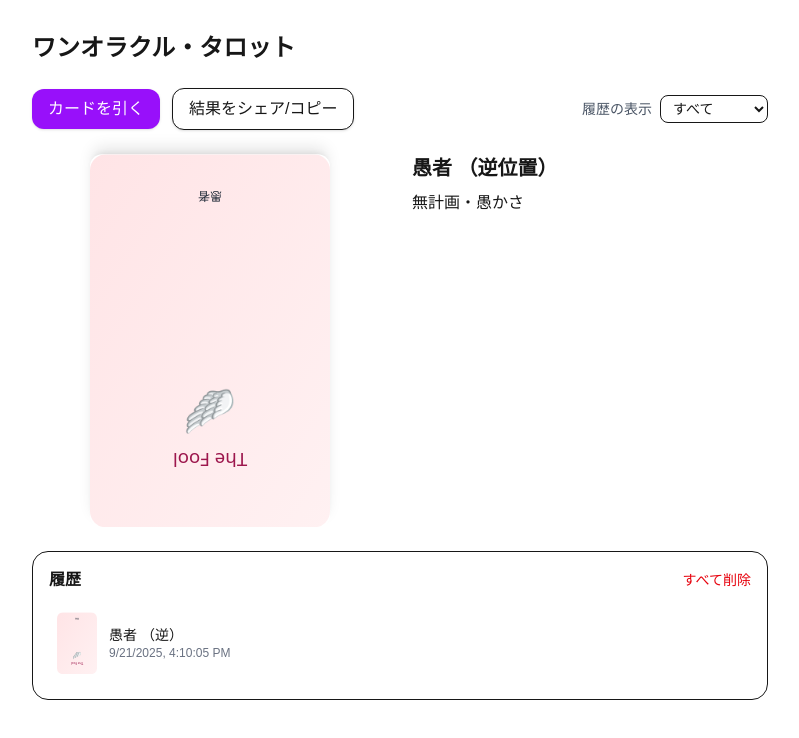
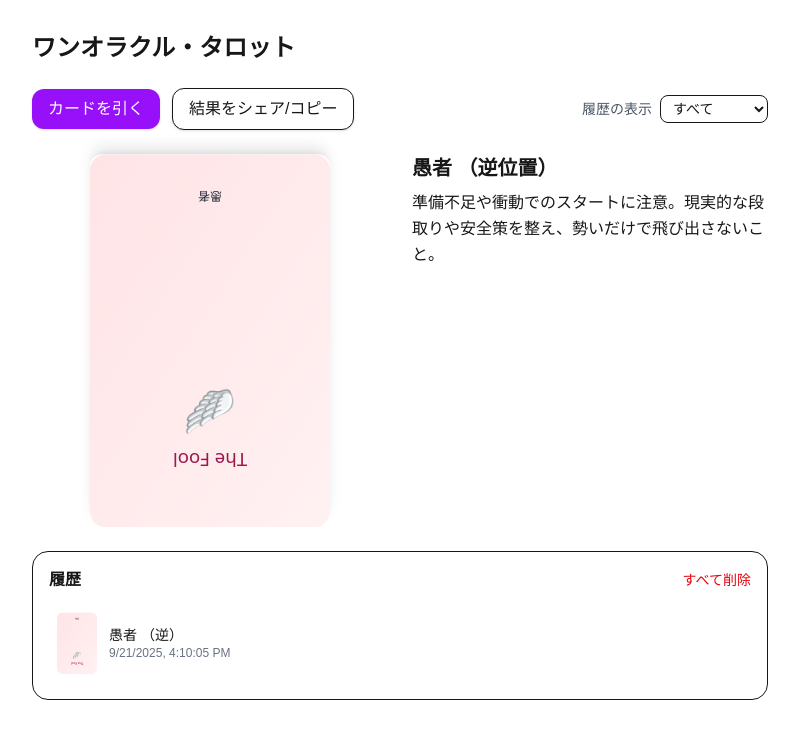
Before and after one commit to coollove0406noa/angelique-tarot, a Next.js app: page / in a window 1280 px wide. Both pictures are taken after a click on the button "カードを引く". Shown: the top 738 px of the page, without its empty margins (240-1039 px from the left). Built offline with nearby package versions, Linux system fonts and the light colour scheme.

Commit message:
Update OneCardTarot2.tsx

```diff
--- a/components/OneCardTarot2.tsx
+++ b/components/OneCardTarot2.tsx
@@ -172,10 +172,13 @@ export default function OneCardTarot2() {
               {current.card.name_jp} {current.isReversed ? "（逆位置）" : "（正位置）"}
             </h2>
             <p className="leading-relaxed">
-              {current.isReversed
-                ? current.card.reversed ?? "（逆位置の説明未設定）"
-                : current.card.upright ?? "（正位置の説明未設定）"}
-            </p>
+  {(
+    current.isReversed
+      ? (current.card.long_reversed ?? current.card.reversed)
+      : (current.card.long_upright ?? current.card.upright)
+  ) ?? (current.isReversed ? "（逆位置の説明未設定）" : "（正位置の説明未設定）")}
+</p>
+
           </div>
         </div>
       ) : (
```
